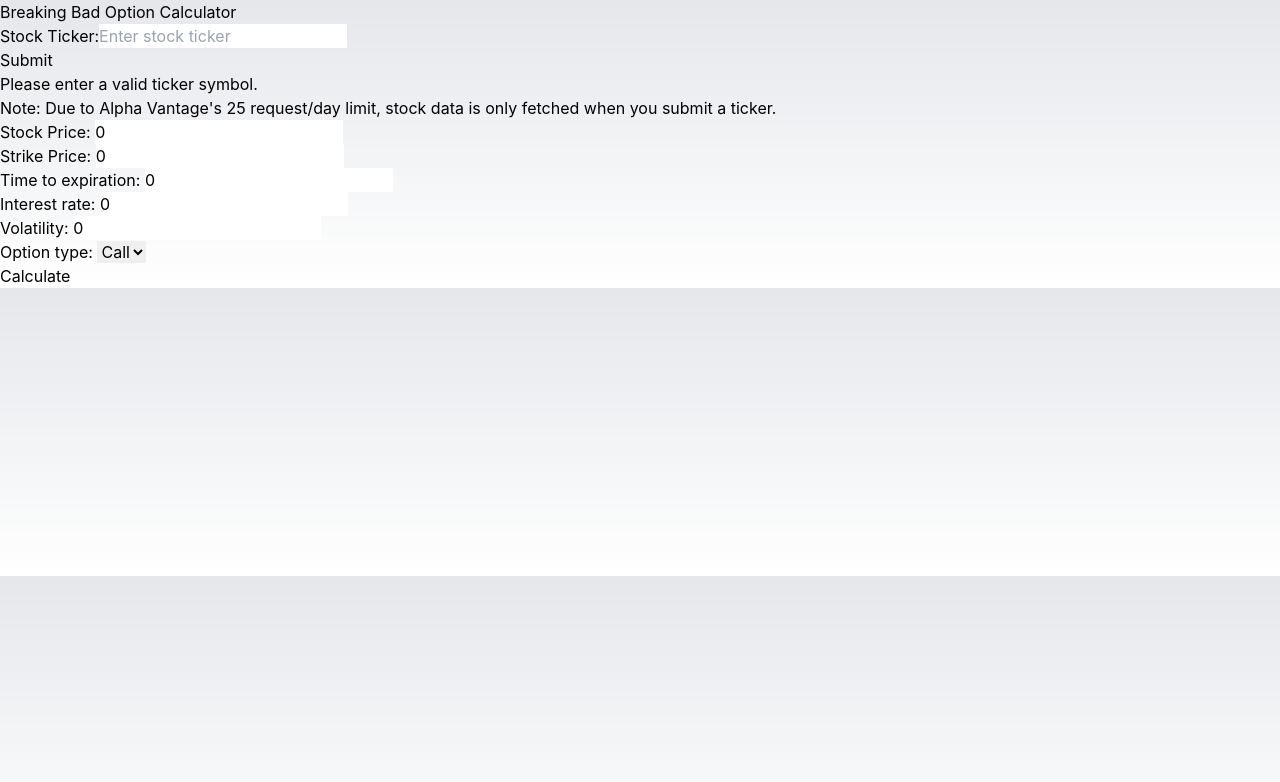
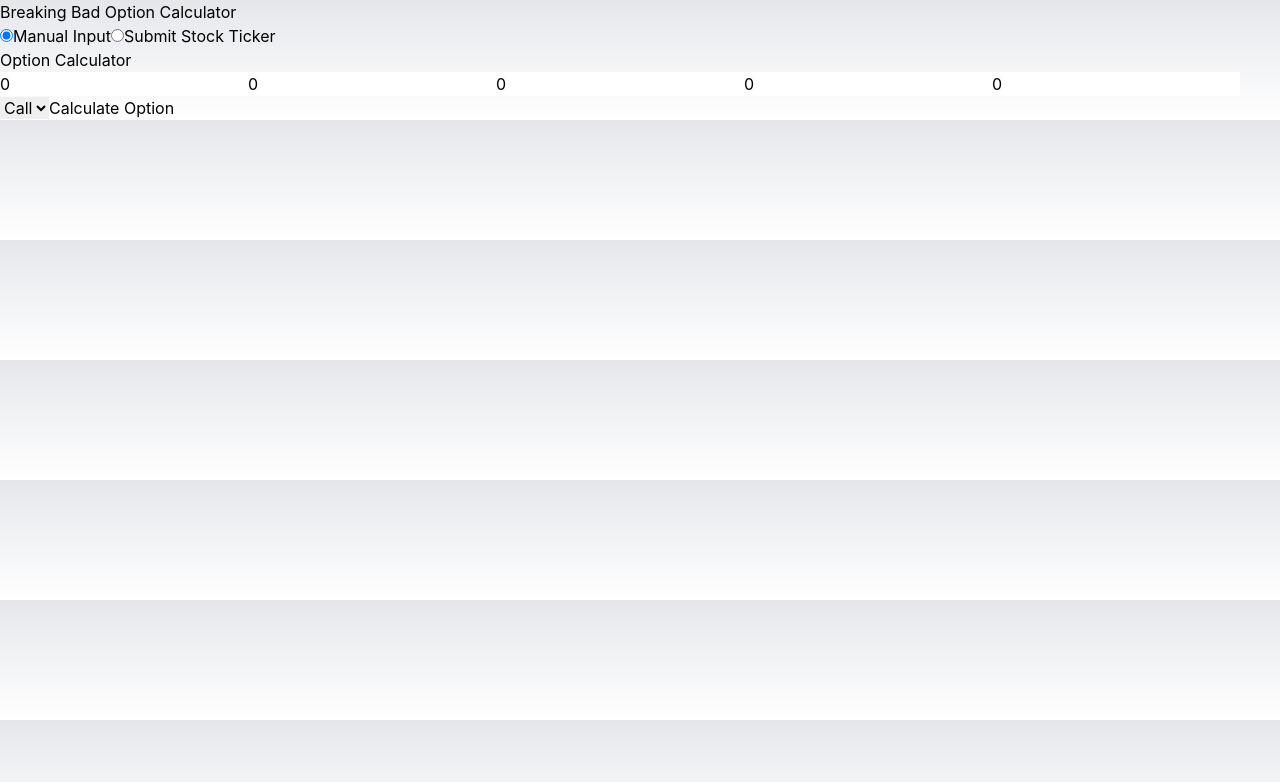
Before and after one commit to gongahkia/breaking-bad, a Next.js app in the folder src/breaking-bad/: page / in a window 1280 px wide. Shown: the top 782 px of the page. Built offline with nearby package versions, Linux system fonts and the light colour scheme.

Commit message:
feat(app): optionated

```diff
--- a/src/breaking-bad/components/OptionCalculator.tsx
+++ b/src/breaking-bad/components/OptionCalculator.tsx
@@ -22,11 +22,11 @@ interface OptionInputs {
 const fetcher = (url: string) => fetch(url).then((res) => res.json())
 const isValidTicker = (ticker: string) => /^[A-Z]{1,5}$/.test(ticker)
 
-export default function EnhancedOptionCalculator() {
+export default function OptionCalculator() {
+  const [inputMethod, setInputMethod] = useState<"manual" | "ticker">("manual")
   const [ticker, setTicker] = useState("")
   const [submittedTicker, setSubmittedTicker] = useState("")
   const [loadingProgress, setLoadingProgress] = useState(0)
-  const [autoPrice, setAutoPrice] = useState<number | null>(null)
   const [result, setResult] = useState<any>(null)
   const [inputs, setInputs] = useState<OptionInputs>({
     stockPrice: 0,
@@ -39,7 +39,7 @@ export default function EnhancedOptionCalculator() {
 
   const intervalRef = useRef<NodeJS.Timeout | null>(null)
 
-  const shouldFetch = isValidTicker(submittedTicker)
+  const shouldFetch = inputMethod === "ticker" && isValidTicker(submittedTicker)
   const { data, error, isLoading } = useSWR(shouldFetch ? `/api/stock?ticker=${submittedTicker}` : null, fetcher, {
     dedupingInterval: 60000,
   })
@@ -67,7 +67,6 @@ export default function EnhancedOptionCalculator() {
     if (!isLoading && data && data["05. price"]) {
       setLoadingProgress(100)
       const price = Number.parseFloat(data["05. price"])
-      setAutoPrice(price)
       setInputs(prev => ({ ...prev, stockPrice: price }))
     }
   }, [data, isLoading])
@@ -114,22 +113,43 @@ export default function EnhancedOptionCalculator() {
 
   return (
     <div>
+      <div>
+        <label>
+          <input
+            type="radio"
+            value="manual"
+            checked={inputMethod === "manual"}
+            onChange={() => setInputMethod("manual")}
+          />
+          Manual Input
+        </label>
+        <label>
+          <input
+            type="radio"
+            value="ticker"
+            checked={inputMethod === "ticker"}
+            onChange={() => setInputMethod("ticker")}
+          />
+          Submit Stock Ticker
+        </label>
+      </div>
+
+      {inputMethod === "ticker" && (
         <form onSubmit={handleSubmit}>
-        Stock Ticker:
           <input
             type="text"
             value={ticker}
             onChange={(e) => setTicker(e.target.value.toUpperCase())}
             placeholder="Enter stock ticker"
           />
-        <br></br>
           <button type="submit">Submit</button>
         </form>
+      )}
 
-      {!shouldFetch && <p>Please enter a valid ticker symbol.</p>}
-      {error && <p>Error fetching data for {submittedTicker}.</p>}
+      {inputMethod === "ticker" && !shouldFetch && <p>Please enter a valid ticker symbol.</p>}
+      {inputMethod === "ticker" && error && <p>Error fetching data for {submittedTicker}.</p>}
 
-      {(isLoading || loadingProgress < 100) && (
+      {inputMethod === "ticker" && (isLoading || loadingProgress < 100) && (
         <motion.div
           initial={{ width: 0 }}
           animate={{ width: `${loadingProgress}%` }}
@@ -139,7 +159,7 @@ export default function EnhancedOptionCalculator() {
         </motion.div>
       )}
 
-      {data && data["05. price"] && (
+      {inputMethod === "ticker" && data && data["05. price"] && (
         <div>
           <h2>{submittedTicker} Stock Price</h2>
           <p>${Number.parseFloat(data["05. price"]).toFixed(2)}</p>
@@ -149,27 +169,20 @@ export default function EnhancedOptionCalculator() {
         </div>
       )}
 
-      <p>Note: Due to Alpha Vantage's 25 request/day limit, stock data is only fetched when you submit a ticker.</p>
-
       <div>
-        Stock Price: <input name="stockPrice" type="number" value={inputs.stockPrice} onChange={handleInputChange} placeholder="Stock Price" />
-        <br></br>
-        Strike Price: <input name="strikePrice" type="number" value={inputs.strikePrice} onChange={handleInputChange} placeholder="Strike Price" />
-        <br></br>
-        Time to expiration: <input name="timeToExpiration" type="number" value={inputs.timeToExpiration} onChange={handleInputChange} placeholder="Time to Expiration (years)" />
-        <br></br>
-        Interest rate: <input name="interestRate" type="number" value={inputs.interestRate} onChange={handleInputChange} placeholder="Interest Rate (decimal)" />
-        <br></br>
-        Volatility: <input name="volatility" type="number" value={inputs.volatility} onChange={handleInputChange} placeholder="Volatility (decimal)" />
-        <br></br>
-        Option type: <select name="optionType" value={inputs.optionType} onChange={handleOptionTypeChange}>
+        <h2>Option Calculator</h2>
+        {inputMethod === "manual" && (
+          <input name="stockPrice" type="number" value={inputs.stockPrice} onChange={handleInputChange} placeholder="Stock Price" />
+        )}
+        <input name="strikePrice" type="number" value={inputs.strikePrice} onChange={handleInputChange} placeholder="Strike Price" />
+        <input name="timeToExpiration" type="number" value={inputs.timeToExpiration} onChange={handleInputChange} placeholder="Time to Expiration (years)" />
+        <input name="interestRate" type="number" value={inputs.interestRate} onChange={handleInputChange} placeholder="Interest Rate (decimal)" />
+        <input name="volatility" type="number" value={inputs.volatility} onChange={handleInputChange} placeholder="Volatility (decimal)" />
+        <select name="optionType" value={inputs.optionType} onChange={handleOptionTypeChange}>
           <option value="call">Call</option>
           <option value="put">Put</option>
         </select>
-        <br></br>
-        <button onClick={calculateOption}>Calculate</button>
-        <br></br>
-
+        <button onClick={calculateOption}>Calculate Option</button>
       </div>
 
       {result && (
@@ -180,6 +193,7 @@ export default function EnhancedOptionCalculator() {
         </div>
       )}
 
+      {inputMethod === "ticker" && <p>Note: Due to Alpha Vantage's 25 request/day limit, stock data is only fetched when you submit a ticker.</p>}
     </div>
   )
 }
```
Lines whose indentation alone changed are shown as unchanged.
